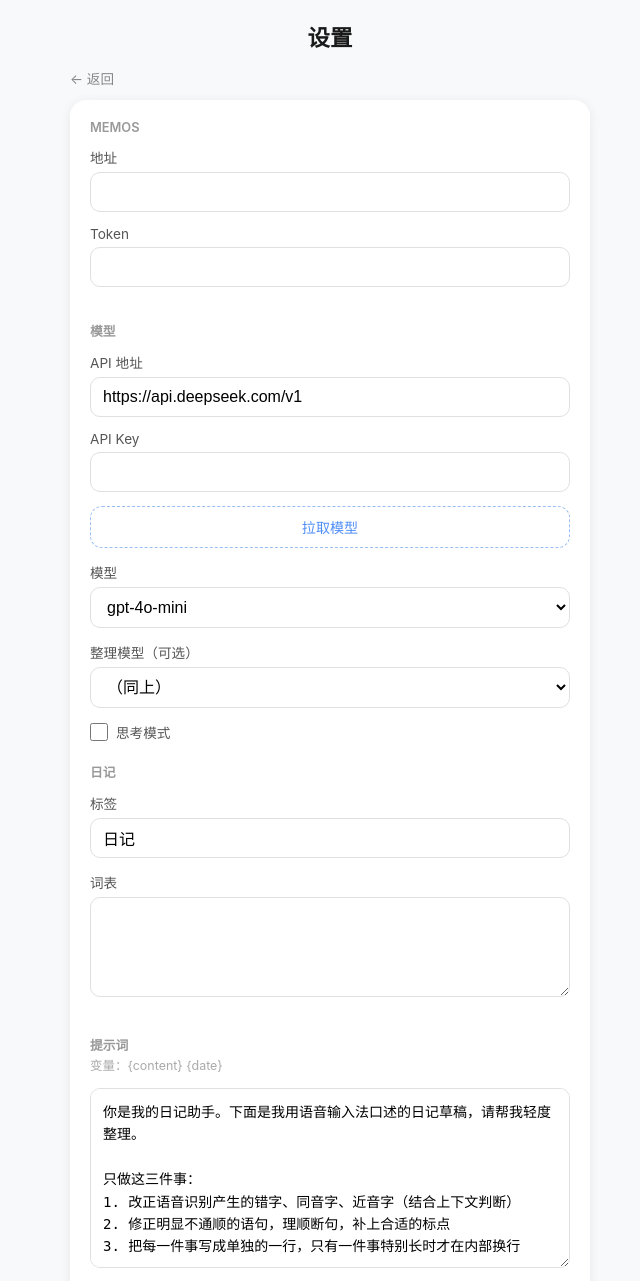
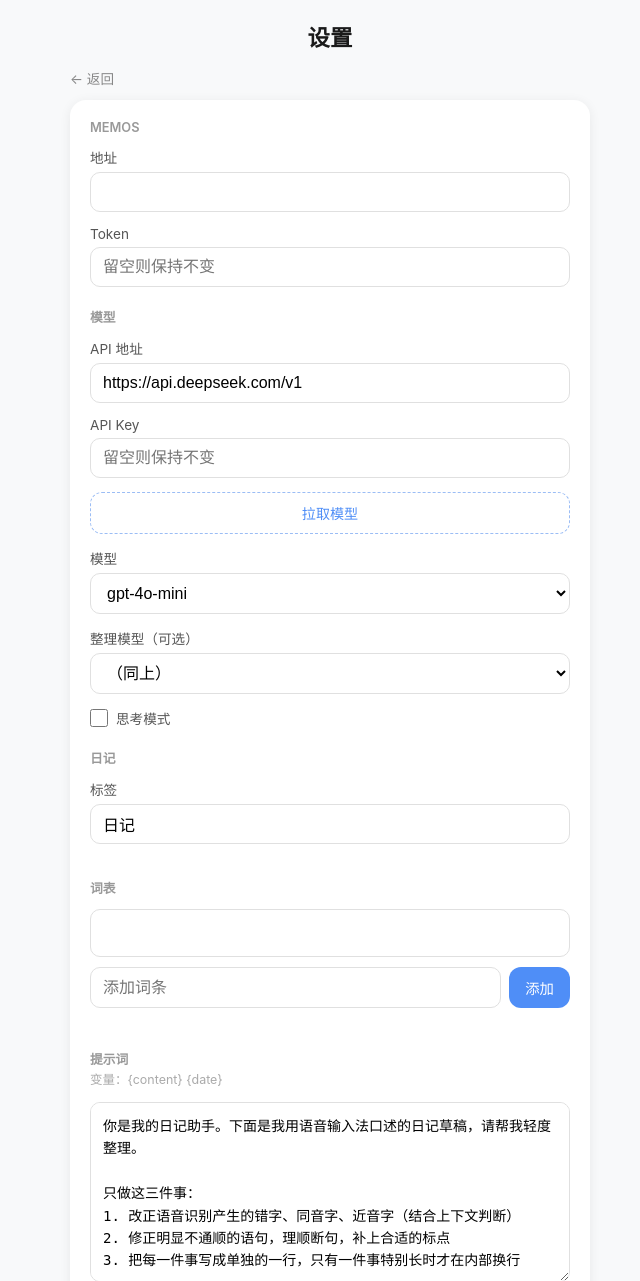
Before and after one commit to VaneEcho/murmur, a FastAPI app: page /settings in a window 1280 px wide. Shown: the top 1281 px of the page, without its empty margins (310-950 px from the left). Run offline with FastAPI, Linux system fonts and the light colour scheme; data comes from the database, SQL or seed files in the repository.

Commit message:
feat: 词表改为 chip 标签+自动保存，Token/Key 不回填浏览器
Co-Authored-By: Claude Sonnet 4.6 <noreply@anthropic.com>

```diff
--- a/backend/main.py
+++ b/backend/main.py
@@ -118,11 +118,12 @@ async def save_settings_post(
     organize_model: str = Form(""),
     llm_think: str = Form(""),
 ):
+    existing = get_settings()
     save_settings({
         "memos_url": memos_url,
-        "memos_token": memos_token,
+        "memos_token": memos_token or existing.get("memos_token", ""),
         "llm_url": llm_url,
-        "llm_api_key": llm_api_key,
+        "llm_api_key": llm_api_key or existing.get("llm_api_key", ""),
         "llm_model": llm_model,
         "prompt": prompt,
         "diary_tag": diary_tag.strip().lstrip("#") or "日记",
@@ -466,3 +467,13 @@ async def models(request: Request):
     except Exception as e:
         return JSONResponse({"ok": False, "error": f"拉取失败：{e}"}, status_code=500)
     return JSONResponse({"ok": True, "models": ids})
+
+
+
+
+@app.post("/api/glossary")
+async def save_glossary(request: Request):
+    body = await request.json()
+    terms = [t.strip() for t in (body.get("terms") or []) if str(t).strip()]
+    save_settings({"glossary": "\n".join(terms)})
+    return JSONResponse({"ok": True})
--- a/frontend/templates/settings.html
+++ b/frontend/templates/settings.html
@@ -17,6 +17,9 @@
     font-size: 16px; margin-bottom: 14px; outline: none;
   }
   input:focus { border-color: #4f8ef7; }
+  .secret-field { position: relative; margin-bottom: 14px; }
+  .secret-field input { margin-bottom: 0; padding-right: 80px; }
+  .secret-field .set-badge { position: absolute; right: 12px; top: 50%; transform: translateY(-50%); font-size: 0.75rem; color: #aaa; pointer-events: none; }
   textarea { width: 100%; padding: 12px; border: 1px solid #e0e0e0; border-radius: 10px; font-size: 14px; resize: vertical; min-height: 180px; outline: none; line-height: 1.6; font-family: monospace; margin-bottom: 14px; }
   textarea:focus { border-color: #4f8ef7; }
   .hint { font-size: 0.78rem; color: #aaa; margin: -10px 0 14px; }
@@ -28,6 +31,17 @@
   .toast { margin-top: 14px; padding: 12px 16px; border-radius: 10px; background: #edf7f0; color: #2e7d52; font-size: 0.9rem; display: {% if saved %}block{% else %}none{% endif %}; }
   .nav { width: 100%; max-width: 520px; text-align: left; margin-bottom: 12px; }
   .nav a { color: #888; font-size: 0.85rem; text-decoration: none; }
+  /* 词表 chip 样式 */
+  .glossary-box { border: 1px solid #e0e0e0; border-radius: 10px; padding: 10px; margin-bottom: 10px; min-height: 48px; display: flex; flex-wrap: wrap; gap: 6px; align-content: flex-start; }
+  .chip { display: inline-flex; align-items: center; gap: 4px; background: #eef4ff; color: #3a6fd0; border-radius: 999px; padding: 4px 10px; font-size: 0.85rem; }
+  .chip span { cursor: pointer; outline: none; }
+  .chip span:focus { text-decoration: underline; }
+  .chip .x { cursor: pointer; color: #9bbdf5; font-size: 0.8rem; padding: 0 2px; line-height: 1; }
+  .chip .x:hover { color: #c0392b; }
+  .glossary-add { display: flex; gap: 8px; }
+  .glossary-add input { flex: 1; margin-bottom: 0; }
+  .glossary-add button { width: auto; padding: 10px 16px; font-size: 0.9rem; font-weight: 500; }
+  .glossary-saved { font-size: 0.78rem; color: #2e7d52; margin-top: 6px; min-height: 1.2em; }
 </style>
 </head>
 <body>
@@ -39,13 +53,19 @@
     <label>地址</label>
     <input type="url" name="memos_url" value="{{ cfg.memos_url }}">
     <label>Token</label>
-    <input type="password" name="memos_token" value="{{ cfg.memos_token }}">
+    <div class="secret-field">
+      <input type="password" name="memos_token" placeholder="留空则保持不变">
+      {% if cfg.memos_token %}<span class="set-badge">已设置</span>{% endif %}
+    </div>
 
     <div class="section-title">模型</div>
     <label>API 地址</label>
     <input type="url" name="llm_url" id="llm_url" value="{{ cfg.llm_url }}" placeholder="https://api.deepseek.com/v1">
     <label>API Key</label>
-    <input type="password" name="llm_api_key" id="llm_api_key" value="{{ cfg.llm_api_key }}">
+    <div class="secret-field">
+      <input type="password" name="llm_api_key" id="llm_api_key" placeholder="留空则保持不变">
+      {% if cfg.llm_api_key %}<span class="set-badge">已设置</span>{% endif %}
+    </div>
     <button type="button" class="minor" id="models-btn" onclick="fetchModels()">拉取模型</button>
     <label>模型</label>
     <select name="llm_model" id="llm_model" style="width:100%;padding:10px 12px;border:1px solid #e0e0e0;border-radius:10px;font-size:16px;margin-bottom:14px;background:white;">
@@ -65,8 +85,14 @@
     <div class="section-title">日记</div>
     <label>标签</label>
     <input type="text" name="diary_tag" value="{{ cfg.diary_tag }}">
-    <label>词表</label>
-    <textarea name="glossary" id="glossary" style="min-height: 100px; font-family: inherit;">{{ cfg.glossary }}</textarea>
+
+    <div class="section-title">词表</div>
+    <div class="glossary-box" id="glossary-chips"></div>
+    <div class="glossary-add">
+      <input type="text" id="glossary-input" placeholder="添加词条" onkeydown="if(event.key==='Enter'){event.preventDefault();addTerm();}">
+      <button type="button" onclick="addTerm()">添加</button>
+    </div>
+    <div class="glossary-saved" id="glossary-saved"></div>
 
     <div class="section-title">提示词</div>
     <p class="hint">变量：{content} {date}</p>
@@ -77,6 +103,63 @@
   </form>
 </div>
 <script>
+// 词表数据
+let terms = {{ cfg.glossary | tojson }}.split('\n').map(s => s.trim()).filter(Boolean);
+
+function renderChips() {
+  const box = document.getElementById('glossary-chips');
+  box.innerHTML = terms.map((t, i) =>
+    `<span class="chip">
+      <span contenteditable="true" onblur="editTerm(${i}, this.textContent.trim())" onkeydown="if(event.key==='Enter'){event.preventDefault();this.blur();}">${escHtml(t)}</span>
+      <span class="x" onclick="removeTerm(${i})">✕</span>
+    </span>`
+  ).join('');
+}
+
+function escHtml(s) { const el = document.createElement('span'); el.textContent = s; return el.innerHTML; }
+
+function removeTerm(i) {
+  terms.splice(i, 1);
+  renderChips();
+  saveGlossary();
+}
+
+function editTerm(i, val) {
+  if (!val) { removeTerm(i); return; }
+  terms[i] = val;
+  saveGlossary();
+}
+
+function addTerm() {
+  const inp = document.getElementById('glossary-input');
+  const val = inp.value.trim();
+  if (!val) return;
+  if (!terms.includes(val)) {
+    terms.push(val);
+    renderChips();
+    saveGlossary();
+  }
+  inp.value = '';
+}
+
+let saveTimer = null;
+async function saveGlossary() {
+  clearTimeout(saveTimer);
+  saveTimer = setTimeout(async () => {
+    const msg = document.getElementById('glossary-saved');
+    try {
+      await fetch('/api/glossary', {
+        method: 'POST', headers: {'Content-Type':'application/json'},
+        body: JSON.stringify({ terms }),
+      });
+      msg.textContent = '已保存';
+      setTimeout(() => { msg.textContent = ''; }, 2000);
+    } catch(e) { msg.textContent = '保存失败'; }
+  }, 400);
+}
+
+renderChips();
+
 async function fetchModels() {
   const btn = document.getElementById('models-btn');
   btn.disabled = true; btn.textContent = '拉取中';
@@ -104,7 +187,6 @@ async function fetchModels() {
   } catch (e) { alert(e.message); }
   btn.disabled = false; btn.textContent = '拉取模型';
 }
-
 </script>
 </body>
 </html>
```
